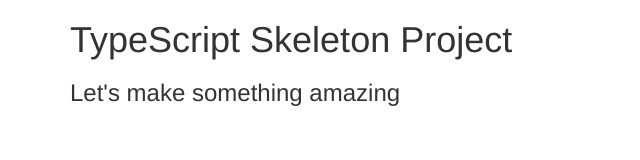
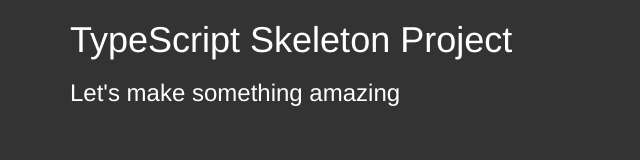
Before and after one commit to lordchancellor/skeleton-ts-project, a website: page index.html in a window 1280 px wide. Shown: the whole page, without its empty margins (0-640 px from the left). Drawn offline with Linux system fonts and the light colour scheme.

Commit message:
Workflow setup in package.json with npm. Run npm start to initialise

```diff
--- /dev/null
+++ b/scripts/app.js
@@ -0,0 +1,3 @@
+var PLACEHOLDER = "A totally worthless placeholder, but at the same time, useful for checking that the compilation is working.";
+console.log(PLACEHOLDER);
+console.log("Hello Automation");
--- a/scripts/app.ts
+++ b/scripts/app.ts
@@ -1 +1,4 @@
-// App.ts
+const PLACEHOLDER = "A totally worthless placeholder, but at the same time, useful for checking that the compilation is working.";
+
+console.log(PLACEHOLDER);
+console.log("Hello Automation");
--- a/styles/sass/partials/_global.scss
+++ b/styles/sass/partials/_global.scss
@@ -1,4 +1,8 @@
 //GLOBAL STYLES
+body {
+    background: #333;
+    color: #fff;
+}
 
 //BUTTONS
 .btn-github {
```
Also changed, not shown: package.json (added, +33 -0 lines), README.md, styles/style.css, 1 other file.
